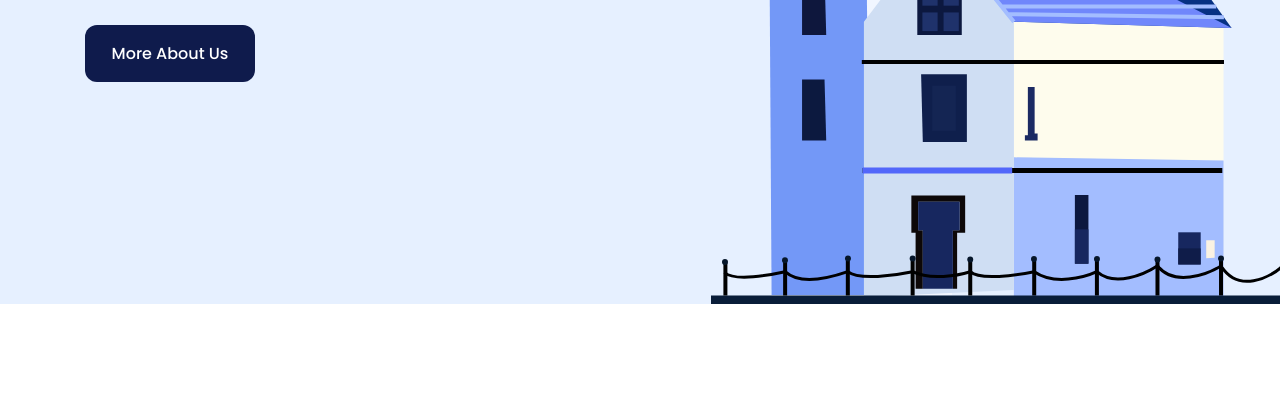
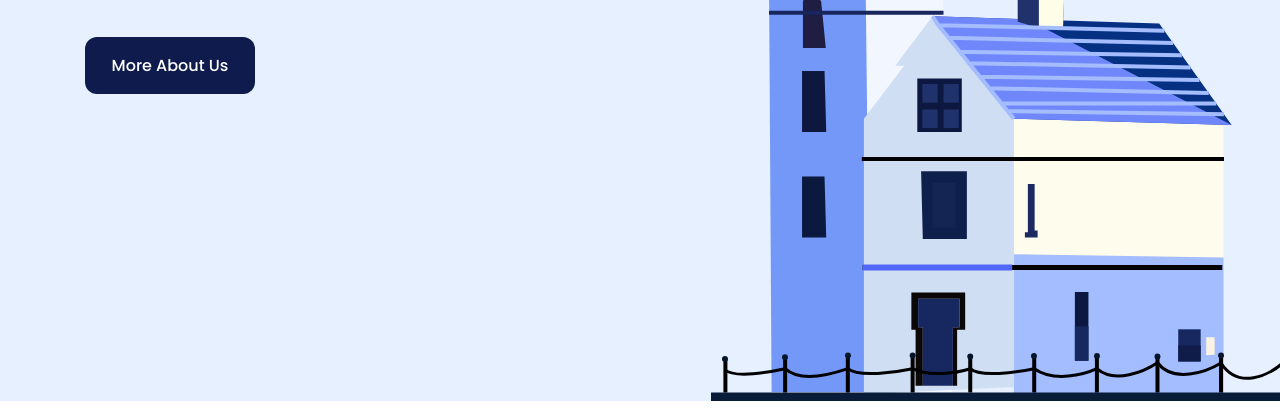
Before and after one commit to nguyensi22/project-02, a plain HTML site: page index.html in a window 1280 px wide. Shown: the part 496-916 px from the top of the page. Drawn offline with Linux system fonts and the light colour scheme.

Commit message:
fix Neo Header

```diff
--- a/asssets/css/style.css
+++ b/asssets/css/style.css
@@ -49,17 +49,27 @@ a {
 }
 
 /* header */
+.fixed-header {
+      background-color: #e6f0ff;
+      padding-top: 26px;
+      position: sticky;
+      top: -26px;
+      z-index: 1;
+}
 
-.header {
+.hero-wrap {
       background-color: #e6f0ff;
       min-height: 100vh;
       position: relative;
+      display: flex;
+      flex-direction: column;
 }
 
 .navbar {
       display: flex;
       align-items: center;
-      padding-top: 38px;
+      /* padding-top: 38px; */
+      padding: 12px 0;
 }
 
 .navbar ul {
--- a/index.html
+++ b/index.html
@@ -19,8 +19,8 @@
 </head>
 <body>
     <main>
-        <!-- Header      -->
-        <header class="header">
+
+        <header class="fixed-header">
             <div class="content">
                 <nav class="navbar">
                     <!-- logo ========-->
@@ -41,6 +41,12 @@
 
                         </div>
                 </nav>
+            </div>
+        </header>
+        <!-- hero -->
+
+        <div   class="hero-wrap">
+            <div class="content">
 
                 <div class="hero">
                     <div class="info">
@@ -58,7 +64,7 @@
             </div>
 
 
-        </header>
+        </div>
 
          <!-- Clients ============      -->
 
```
